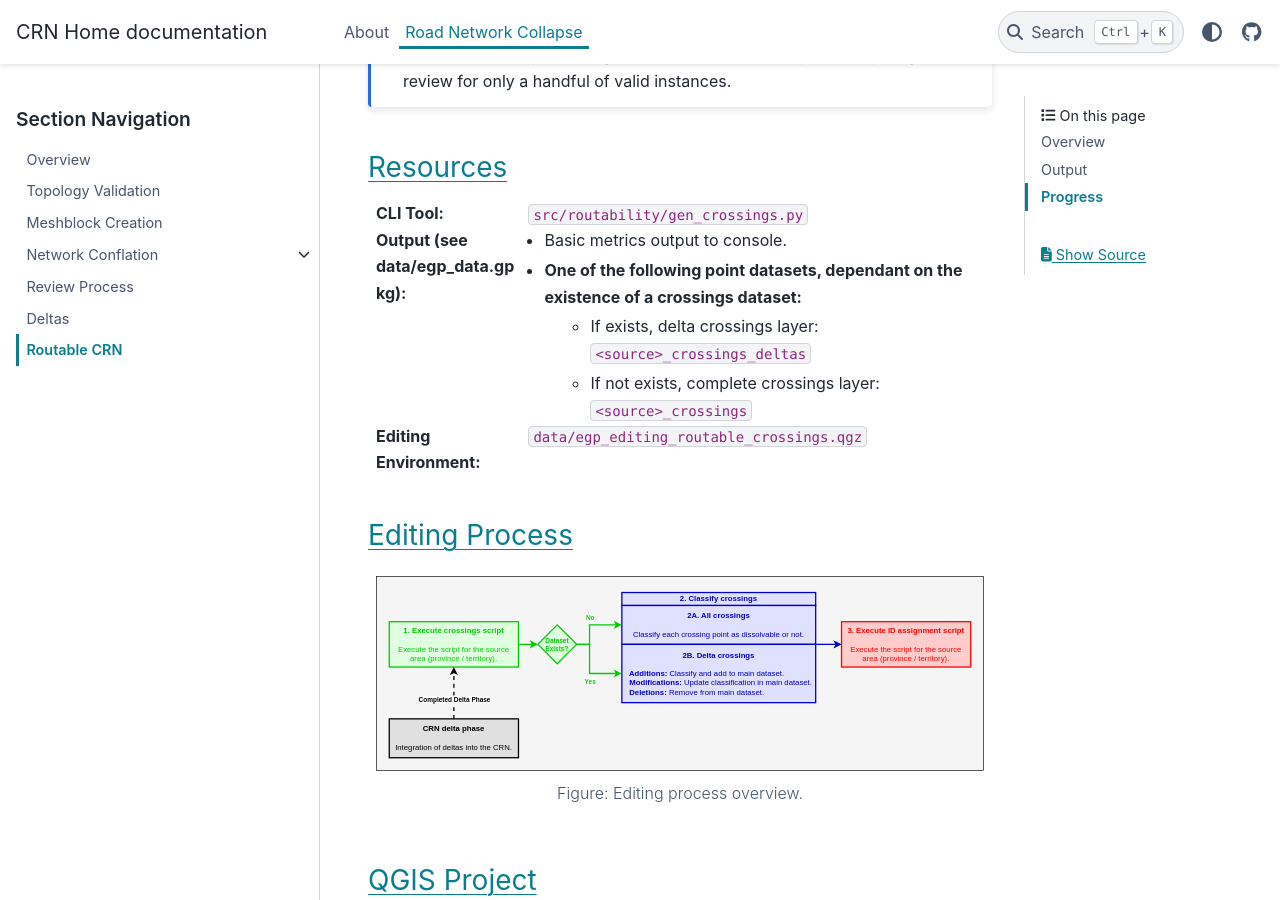
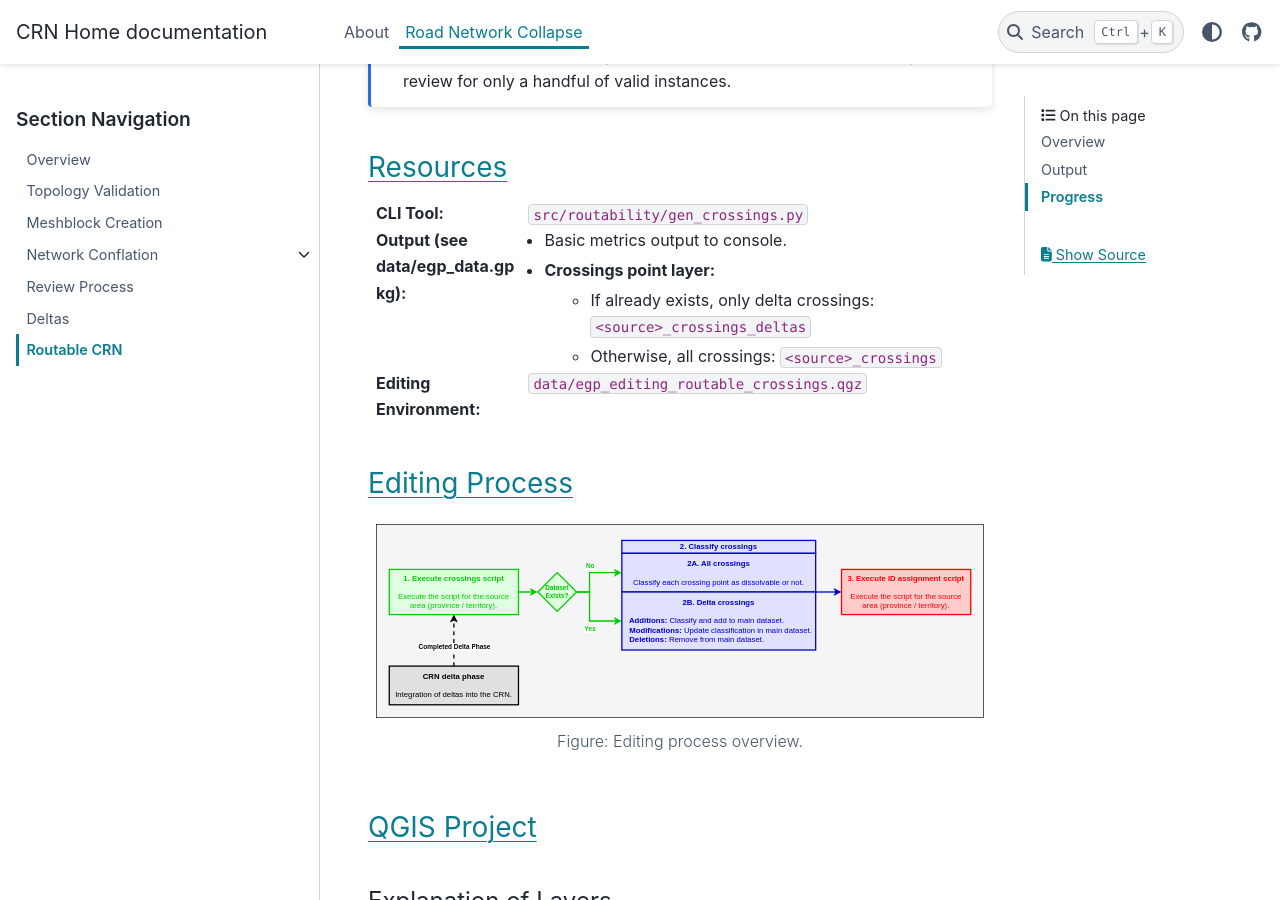
Before and after one commit to StatCan/egp-crn, a Sphinx documentation site: the page built from docs/source/road_network_collapse/routable_crn.rst, in a window 1280 px wide and 900 px high, scrolled down 997 px. Built offline with Sphinx 7.4.7 and the PyData theme 0.15.4, drawn with Linux system fonts in a browser that asks for light colours.

Commit message:
[1] updated resources output list for routable crn docs.

```diff
--- a/docs/source/road_network_collapse/routable_crn.rst
+++ b/docs/source/road_network_collapse/routable_crn.rst
@@ -28,9 +28,9 @@ Resources
 :CLI Tool: ``src/routability/gen_crossings.py``
 :Output (see data/egp_data.gpkg):
     - Basic metrics output to console.
-    - One of the following point datasets, dependant on the existence of a crossings dataset:
-        - If exists, delta crossings layer: ``<source>_crossings_deltas``
-        - If not exists, complete crossings layer: ``<source>_crossings``
+    - Crossings point layer:
+        - If already exists, only delta crossings: ``<source>_crossings_deltas``
+        - Otherwise, all crossings: ``<source>_crossings``
 :Editing Environment: ``data/egp_editing_routable_crossings.qgz``
 
 Editing Process
```
